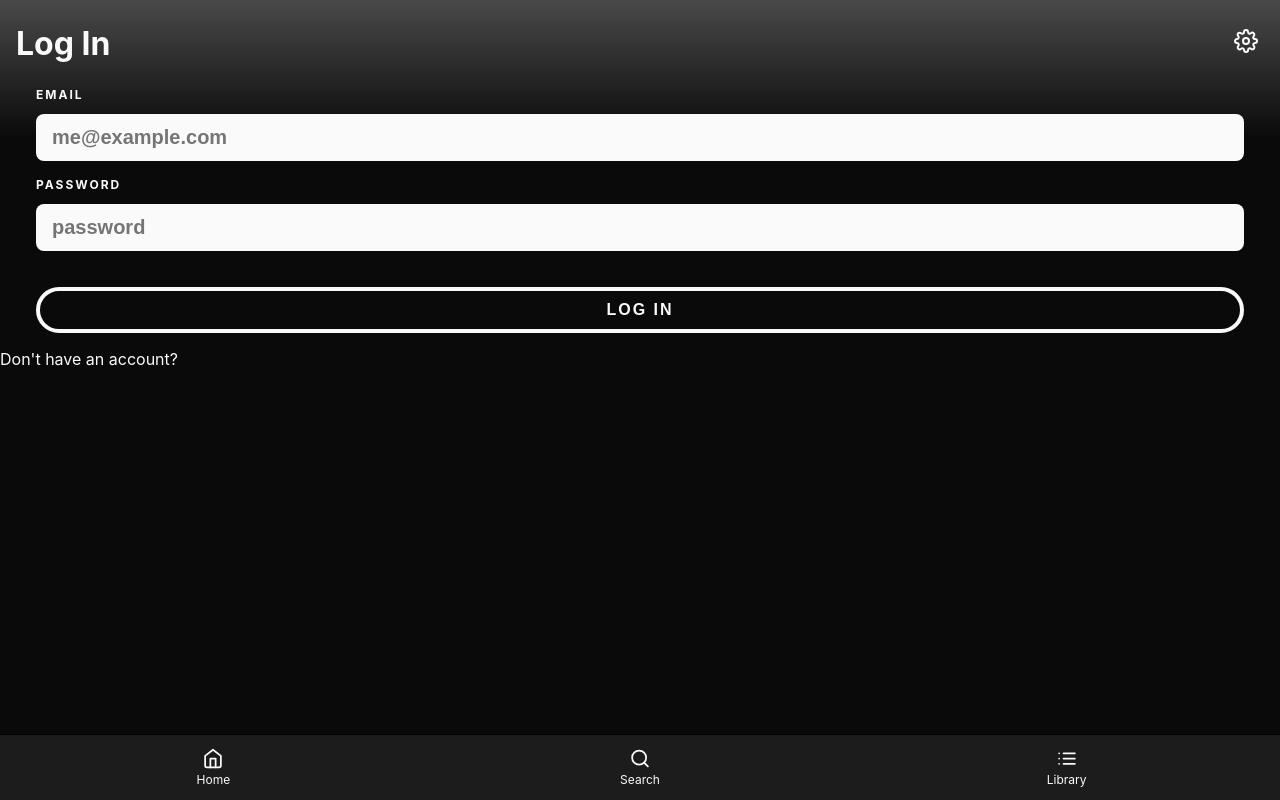
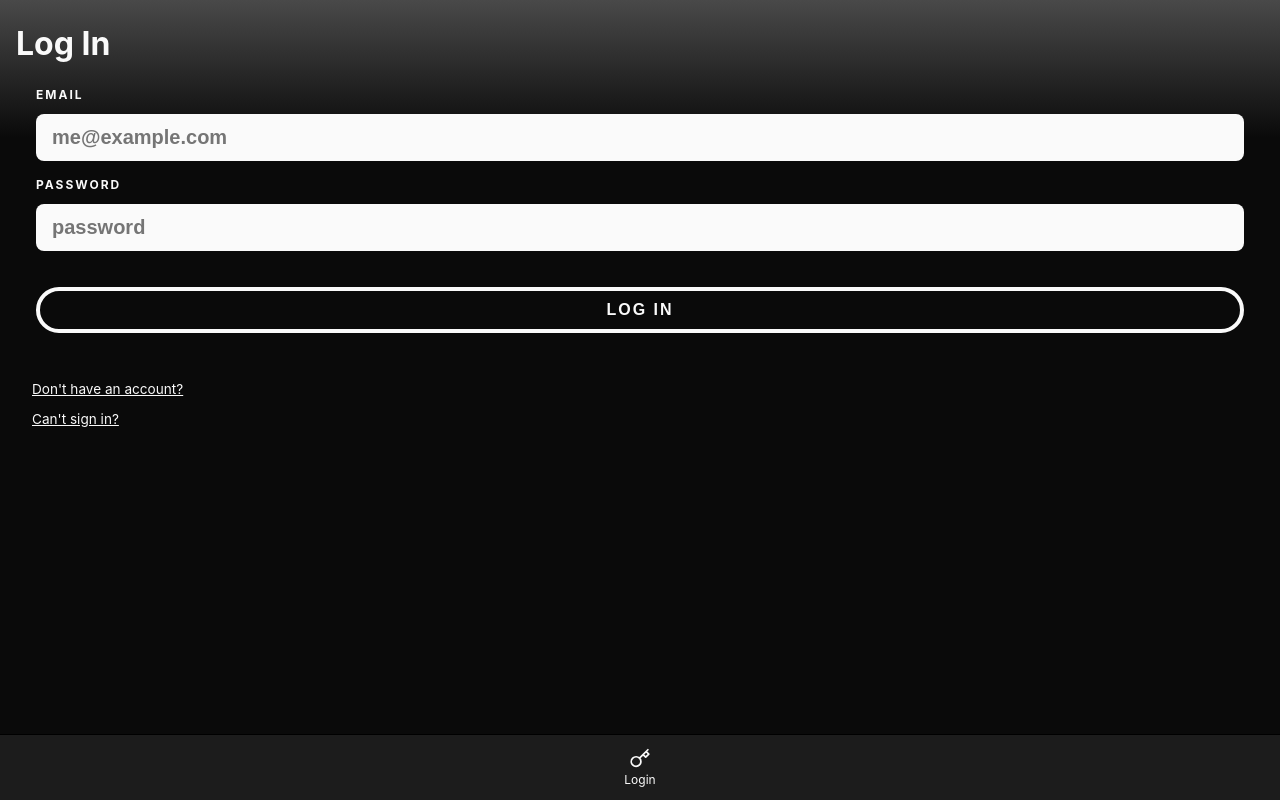
Before and after one commit to ethanling/trash-talkers-learn, a React (Create React App) app: page /login in a window 1280 px wide. Built offline with nearby package versions, Linux system fonts and the light colour scheme; no server answers.

Commit message:
Animations for settings modal

```diff
--- a/package.json
+++ b/package.json
@@ -7,12 +7,15 @@
     "@testing-library/react": "^9.3.2",
     "@testing-library/user-event": "^7.1.2",
     "firebase": "^7.5.2",
+    "loadable-components": "^2.2.3",
+    "npm": "^6.13.4",
     "react": "^16.12.0",
     "react-dom": "^16.12.0",
     "react-icons": "^3.8.0",
     "react-router": "^5.1.2",
     "react-router-dom": "^5.1.2",
     "react-scripts": "3.3.0",
+    "react-spring": "^8.0.27",
     "styled-components": "^4.4.1"
   },
   "scripts": {
--- a/src/App.js
+++ b/src/App.js
@@ -8,6 +8,7 @@ import Home from './pages/Home';
 import Search from './pages/Search';
 import Library from './pages/Library';
 import Login from './pages/Login';
+import SignUp from './pages/SignUp'
 // Components
 import Nav from './components/Nav';
 
@@ -32,6 +33,7 @@ function App() {
                         <PrivateRoute exact path="/library" component={Library} />
                         <PrivateRoute exact path="/" component={Home} />
                         <Route exact path="/login" component={Login} />
+                        <Route exact path="/sign-up" component={SignUp} />
                     </Switch>
                     <Nav />
                 </StyledApp>
--- a/src/authentication/Auth.js
+++ b/src/authentication/Auth.js
@@ -5,22 +5,16 @@ export const AuthContext = React.createContext();
 
 export const AuthProvider = ({ children }) => {
     const [currentUser, setCurrentUser] = useState(null);
-    const [loading, setLoading] = useState(false);
+    const [loading, setLoading] = useState(true);
 
     useEffect(() => {
         appAuth.auth().onAuthStateChanged(setCurrentUser);
-        foo();
     }, []);
-
-    const foo = () => {
-        console.log(currentUser)
-    }
 
     return (
         <AuthContext.Provider
             value={{
-                currentUser,
-                loading
+                currentUser
             }}
         >
             {children}
--- a/src/authentication/config.js
+++ b/src/authentication/config.js
@@ -11,4 +11,4 @@ const appAuth = firebase.initializeApp({
     appId: "1:202491844631:web:e030ff635c65122ca3a452"
   });
 
-export default appAuth
+export default appAuth;
--- a/src/components/Header.js
+++ b/src/components/Header.js
@@ -1,5 +1,6 @@
-import React, { useState } from 'react';
+import React, { useState, useContext } from 'react';
 import styled from 'styled-components';
+import { AuthContext } from "../authentication/Auth";
 import { FiSettings } from 'react-icons/fi'
 import Settings from '../pages/Settings';
 
@@ -36,18 +37,27 @@ const StyledTitle = styled.h1`
 
 
 const Header = ({ title }) => {
+    const { currentUser } = useContext(AuthContext);
     const [toggle, setToggle] = useState(false);
     const toggleSettings = () => setToggle(!toggle)
 
+    if (currentUser) {
         return (
             <StyledHeader>
                 <StyledTitle>{ title }</StyledTitle>
                     <StyledSettingsIcon onClick={toggleSettings}>
                         <FiSettings />
                     </StyledSettingsIcon>
-            { toggle ? <Settings toggle={toggleSettings} /> : ('')}
+                    <Settings toggle={toggle} action={toggleSettings} />
             </StyledHeader>
 	    )
+    } else {
+        return (
+            <StyledHeader>
+                <StyledTitle>{title}</StyledTitle>
+            </StyledHeader>
+        );
+    }
 }
 
 export default Header;
--- a/src/components/Modal.js
+++ b/src/components/Modal.js
@@ -1,18 +1,6 @@
 import React from 'react';
 import styled from 'styled-components';
-
-const StyledWrapper = styled.div`
-    z-index: 8;
-    height: 100vh;
-    width: 100vw;
-    display: flex;
-    justify-content: center;
-    align-items: flex-end;
-    flex-direction: column;
-    position: absolute;
-    bottom: 0;
-    left: 0;
-`;
+import { useSpring, animated } from 'react-spring';
 
 const StyledShade = styled.div`
     width: 100%;
@@ -31,10 +19,28 @@ const StyledModalWrapper = styled.div`
     border-top: 1px solid #000;
 `;
 
-const Modal = ({ children, toggle }) => {
+const Modal = ({ children, toggle, action }) => {
+    const fade = useSpring({
+        height: toggle ? ('100vh') : ('0vh')
+    })
+
+    const StyledWrapper = styled(animated.div)`
+        z-index: 8;
+        height: 100vh;
+        width: 100vw;
+        display: flex;
+        justify-content: center;
+        align-items: flex-end;
+        flex-direction: column;
+        position: absolute;
+        bottom: 0;
+        left: 0;
+        transition: all 0.2 ease;
+    `;
+
     return (
-        <StyledWrapper>
-            <StyledShade onClick={toggle} />
+        <StyledWrapper style={fade}>
+            <StyledShade onClick={action} />
             <StyledModalWrapper>{children}</StyledModalWrapper>
         </StyledWrapper>
     );
--- a/src/components/Nav.js
+++ b/src/components/Nav.js
@@ -1,8 +1,8 @@
-import React from 'react';
+import React, { useContext } from 'react';
 import styled from 'styled-components';
 import { BrowserRouter as Router,Link } from 'react-router-dom';
-// Icons
-import { FiHome, FiSearch, FiList } from 'react-icons/fi'
+import { AuthContext } from "../authentication/Auth";
+import { FiHome, FiSearch, FiList, FiKey } from 'react-icons/fi'
 
 const StyledNav = styled.div`
 	min-height: 65px;
@@ -48,8 +48,12 @@ const StyledNavText = styled.span`
 
 
 const Nav = () => {
+    const { currentUser } = useContext(AuthContext);
+
     return (
         <StyledNav>
+            { currentUser ? (
+                <>
                     <StyledLink to="/">
                         <FiHome />
                         <StyledNavText>Home</StyledNavText>
@@ -62,6 +66,13 @@ const Nav = () => {
                         <FiList />
                         <StyledNavText>Library</StyledNavText>
                     </StyledLink>
+                </>
+            ) : (
+                <StyledLink to="/login">
+                    <FiKey />
+                    <StyledNavText>Login</StyledNavText>
+                </StyledLink>
+            ) }
         </StyledNav>
     );
 }
--- a/src/pages/Login.js
+++ b/src/pages/Login.js
@@ -1,6 +1,7 @@
 import React, { useCallback, useContext } from "react";
 import styled from 'styled-components';
 import { withRouter, Redirect } from "react-router";
+import { BrowserRouter as Router, Link } from "react-router-dom";
 import appAuth from "../authentication/config.js";
 import { AuthContext } from "../authentication/Auth.js";
 import Header from '../components/Header';
@@ -13,6 +14,22 @@ const StyledWrapper = styled.div`
     flex-direction: column;
     justify-content: center;
     margin-top: 2em;
+`;
+
+const StyledLinkContainer = styled.div`
+    padding: 2em;
+`;
+
+const StyledLink = styled(Link)`
+    text-decoration: underline;
+    color: #fafafa;
+    display: block;
+    margin-bottom: 1em;
+    font-size: .85em;
+
+    :visited {
+        color: #fafafa;
+    }
 `;
 
 const Login = ({ history }) => {
@@ -32,18 +49,27 @@ const Login = ({ history }) => {
         [history]
     );
 
-    const { currentUser } = useContext(AuthContext);
+    const { currentUser, loading } = useContext(AuthContext);
 
     if (currentUser) {
         return <Redirect to="/" />;
     }
+
+
 
     return (
         <StyledPageContainer>
             <Header title="Log In" />
             <StyledWrapper>
                 <LoginForm action={handleLogin} />
-                <a>Don't have an account?</a>
+                <StyledLinkContainer>
+                    <StyledLink to="/sign-up">
+                        Don't have an account?
+                    </StyledLink>
+                    <StyledLink to="/reset-password">
+                        Can't sign in?
+                    </StyledLink>
+                </StyledLinkContainer>
             </StyledWrapper>
         </StyledPageContainer>
     );
--- a/src/pages/Settings.js
+++ b/src/pages/Settings.js
@@ -5,7 +5,7 @@ import appAuth from '../authentication/config'
 
 
 
-const Settings = ({ toggle }) => {
+const Settings = ({ toggle, action }) => {
 
     const handleSignOut = () => {
         console.log("signed out");
@@ -13,8 +13,8 @@ const Settings = ({ toggle }) => {
     }
 
     return (
-        <Modal toggle={toggle}>
-            <Button action={ handleSignOut} text='Sign Out' />
+        <Modal toggle={toggle} action={action}>
+            <Button action={ handleSignOut } text='Sign Out' />
         </Modal>
     );
 }
--- /dev/null
+++ b/src/pages/SignUp.js
@@ -0,0 +1,18 @@
+import React from 'react';
+import styled from 'styled-components';
+// Components
+import Header from '../components/Header'
+// Styles
+import { StyledPageContainer } from '../styles/Global';
+
+const StyledWrapper = styled.div``;
+
+const SignUp = () => {
+    return (
+        <StyledPageContainer>
+            <Header title="Sign Up" />
+        </StyledPageContainer>
+    );
+};
+
+export default SignUp;
```
Also changed, not shown: 1 other file (tests, documents, lock files or other folders). Lines whose indentation alone changed are shown as unchanged.
